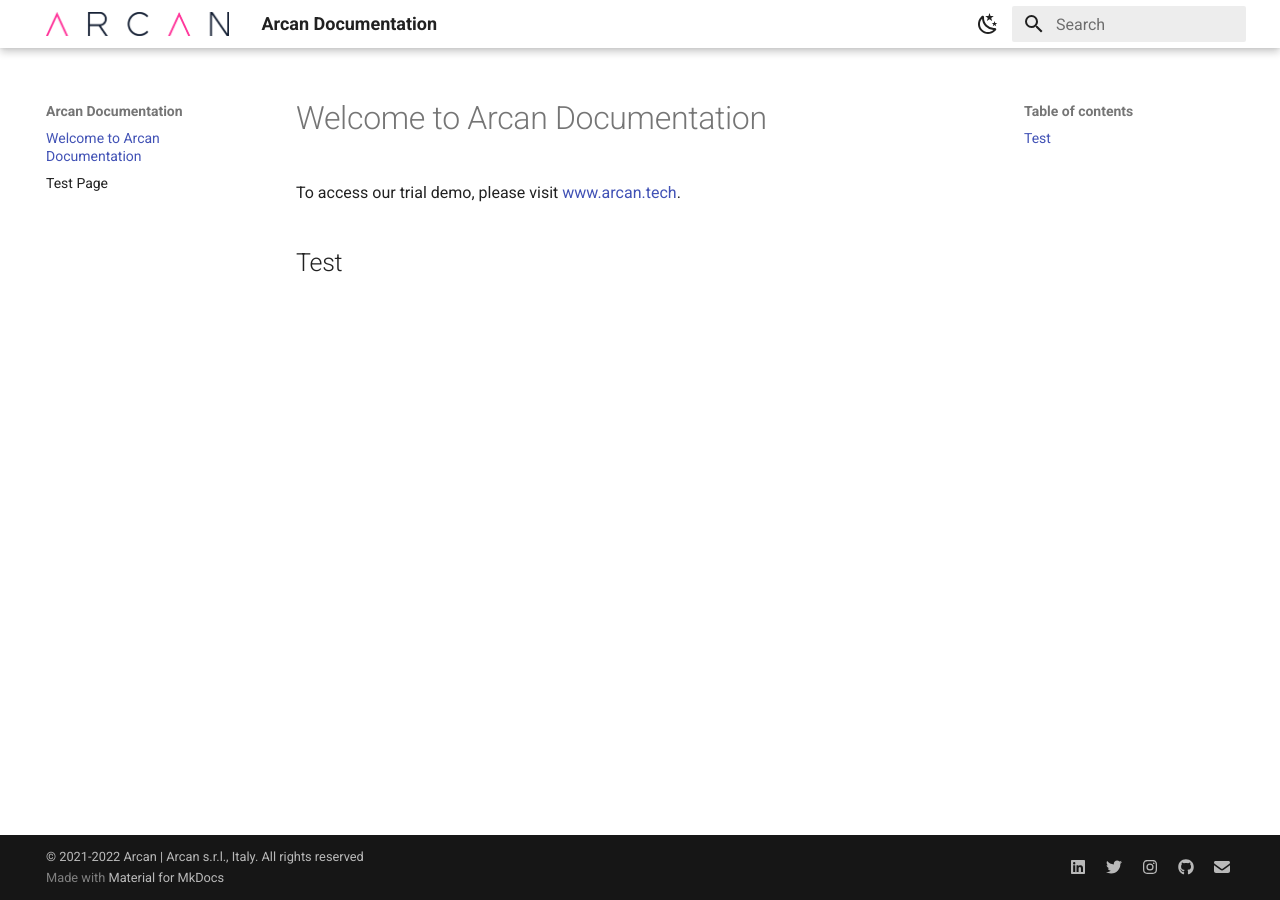
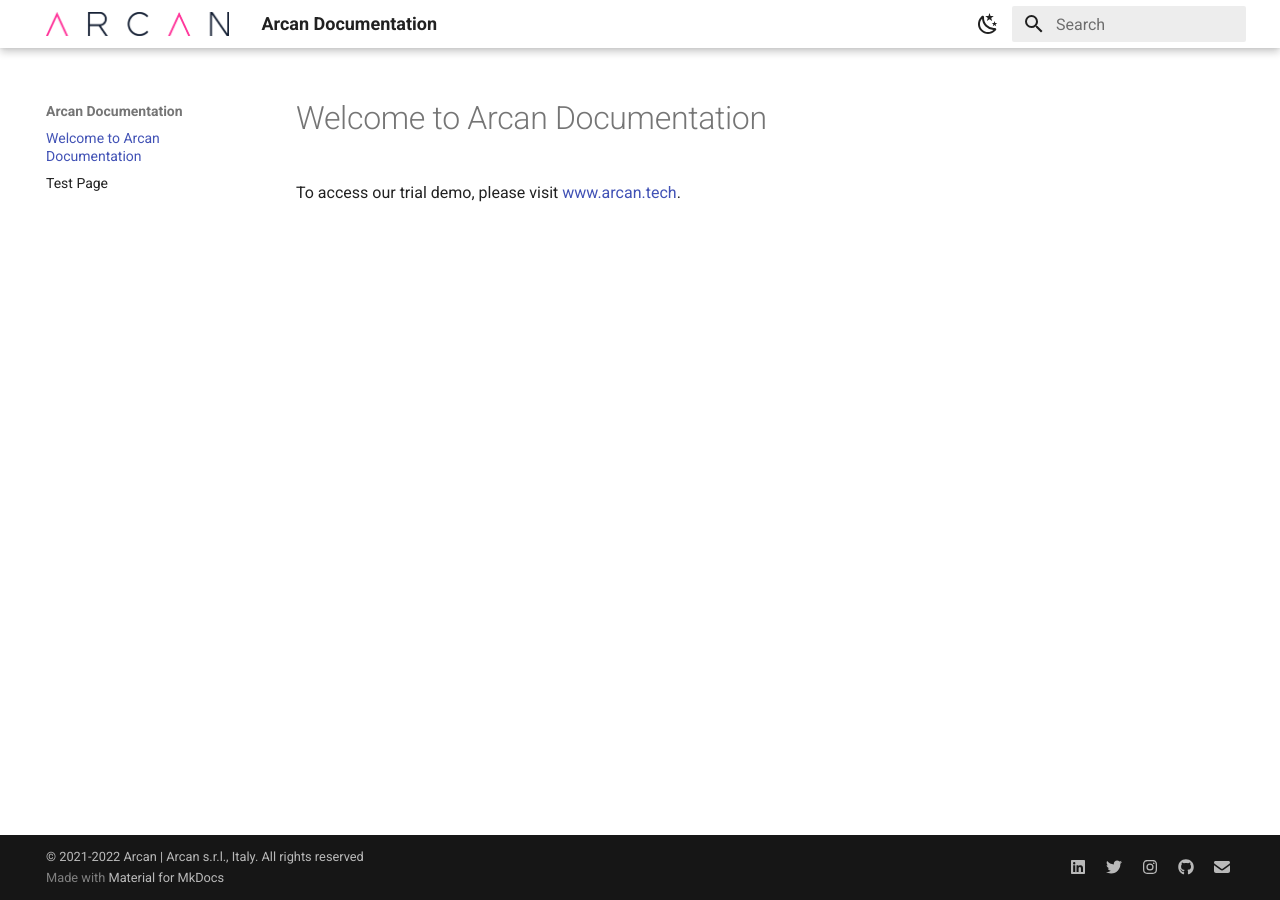
Before and after one commit to Arcan-Tech/arcan-docs, an MkDocs documentation site: the page built from docs/index.md, in a window 1280 px wide. Built offline with MkDocs 1.6.1 and Material for MkDocs 9.7.7, drawn with Linux system fonts in a browser that asks for light colours; the version menu is left out.

Commit message:
Test update page

```diff
--- a/docs/index.md
+++ b/docs/index.md
@@ -1,5 +1,3 @@
 # Welcome to Arcan Documentation
 
 To access our trial demo, please visit [www.arcan.tech](https://www.arcan.tech).
-
-## Test
```
Also changed, not shown: docs/test_page.md (+2 -0 lines).
